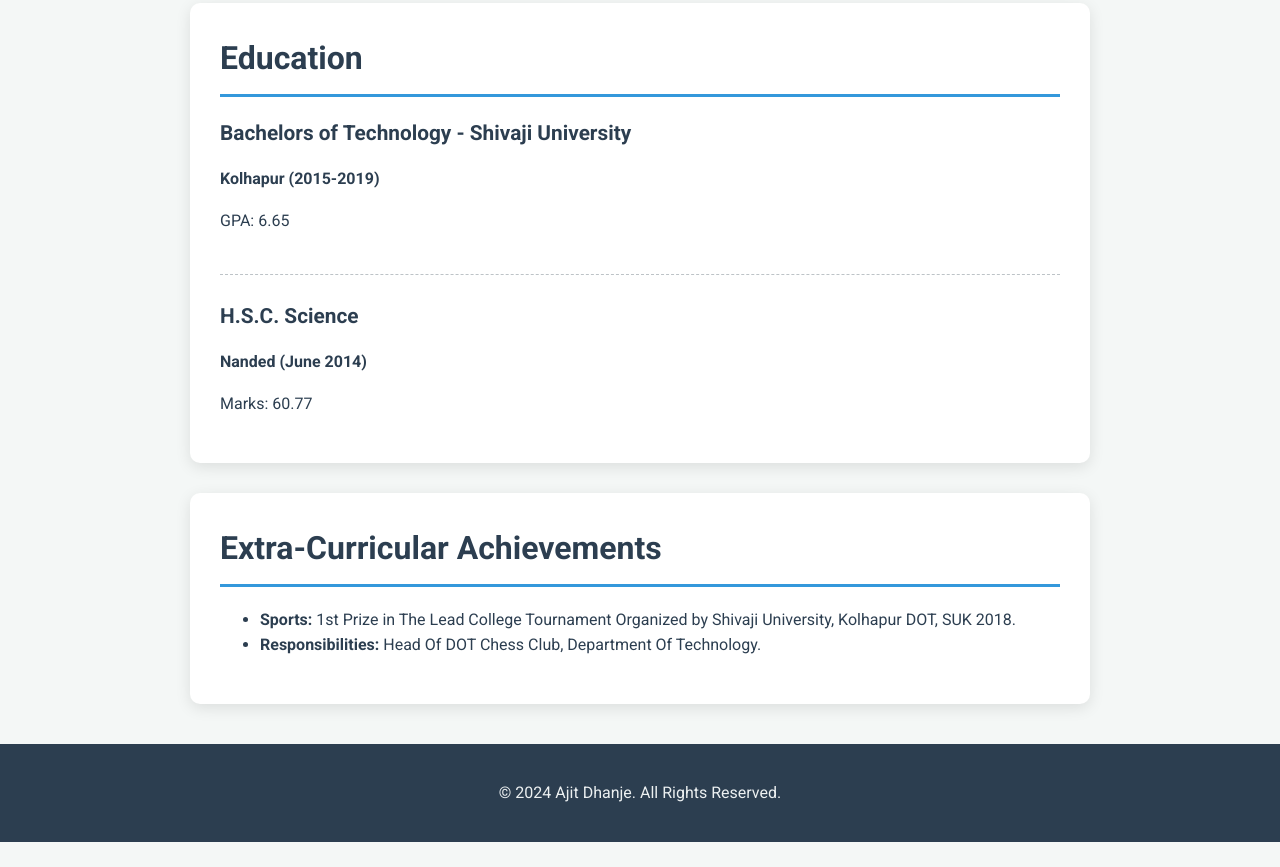
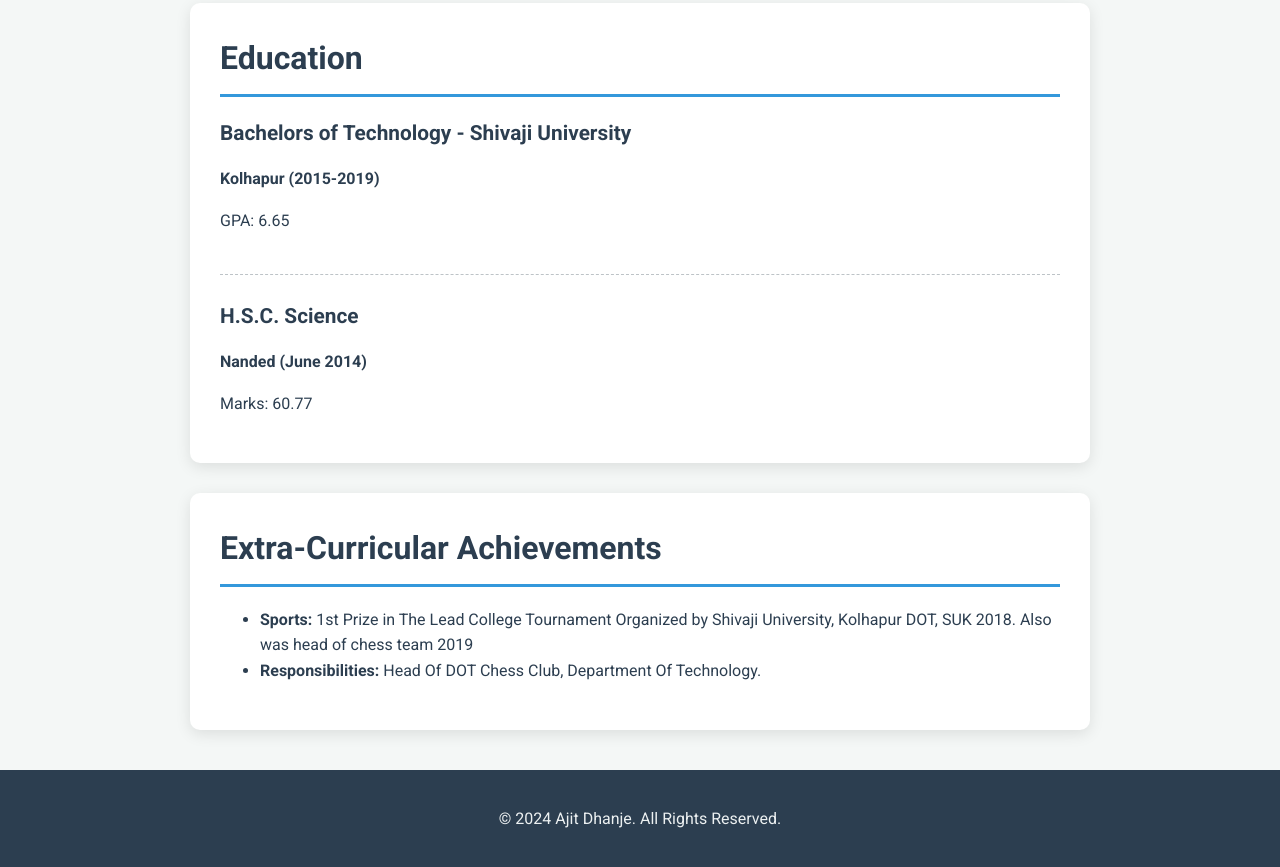
Before and after one commit to dhanajit96/my-portfolio, a plain HTML site: page index.html in a window 1280 px wide. Shown: the part 2697-3564 px from the top of the page. Before the commit the page ends 3539 px from the top, so only its background shows below. Drawn offline with Linux system fonts and the light colour scheme; a script that the page names is missing.

Commit message:
Add achievement to sports section in index.html
i added something

```diff
--- a/index.html
+++ b/index.html
@@ -122,7 +122,7 @@
         <section id="extra-curricular" class="section">
             <h2>Extra-Curricular Achievements</h2>
             <ul>
-                <li><strong>Sports:</strong> 1st Prize in The Lead College Tournament Organized by Shivaji University, Kolhapur DOT, SUK 2018. </li>
+                <li><strong>Sports:</strong> 1st Prize in The Lead College Tournament Organized by Shivaji University, Kolhapur DOT, SUK 2018. Also was head of chess team 2019</li>
                 <li><strong>Responsibilities:</strong> Head Of DOT Chess Club, Department Of Technology. </li>
             </ul>
         </section>
```
